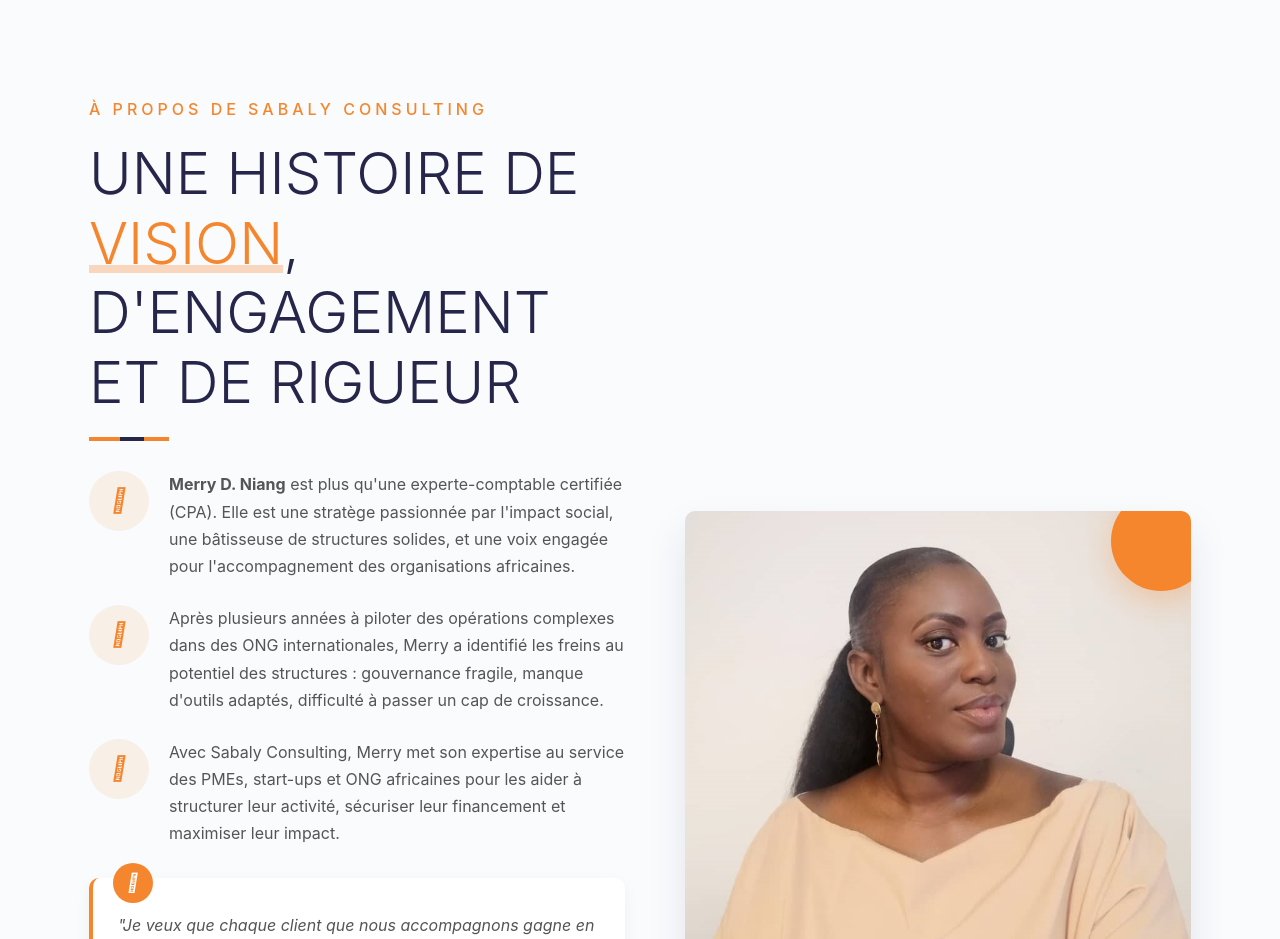
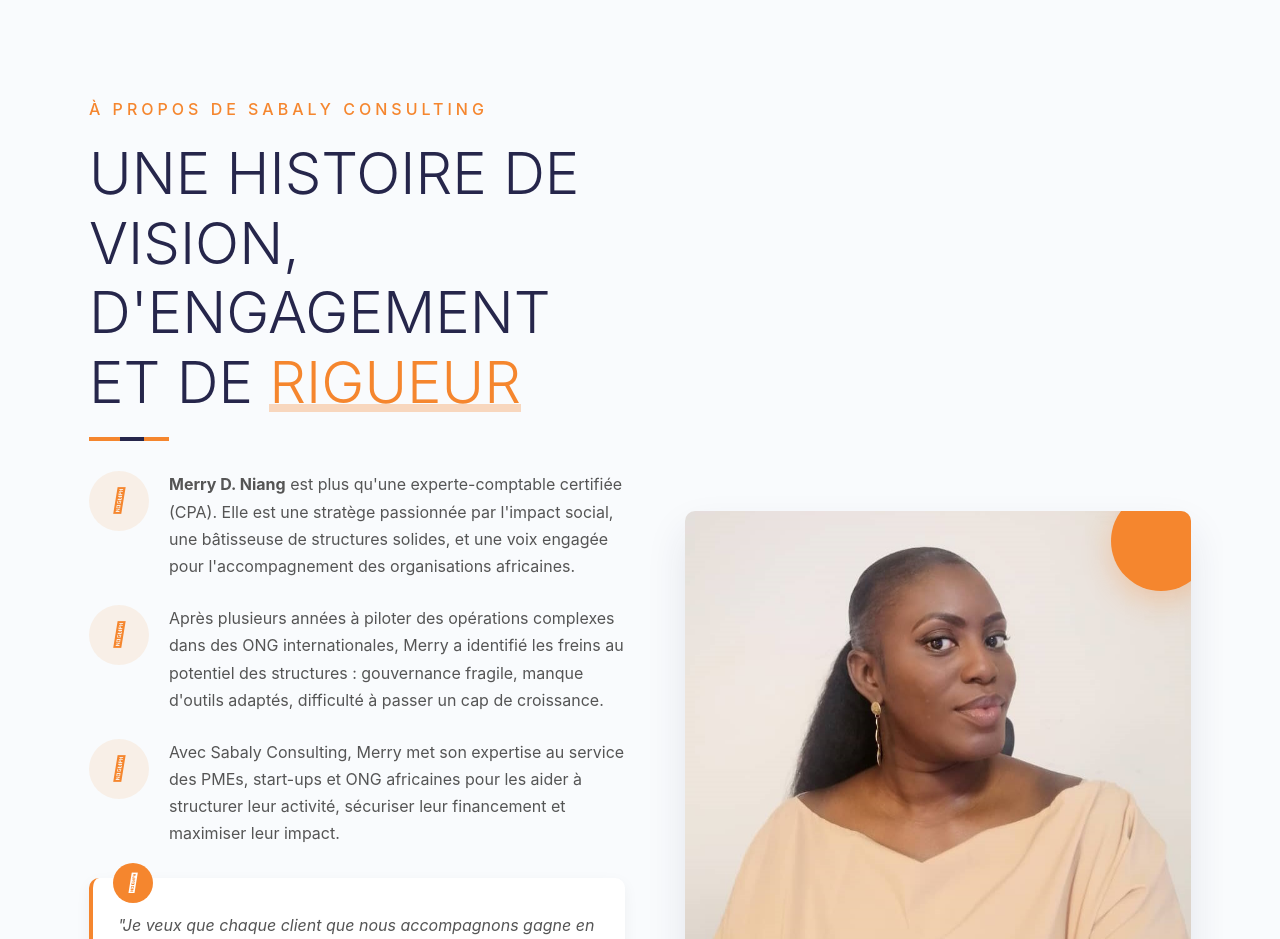
Before and after one commit to thiamyoussouph/sabalyconsulting, a plain HTML site: page index.html in a window 1280 px wide. Shown: the part 2340-3279 px from the top of the page. Drawn offline with Linux system fonts and the light colour scheme.

Commit message:
refonte contenue

```diff
--- a/index.html
+++ b/index.html
@@ -512,7 +512,7 @@
             <div class="col-lg-6 mb-5 mb-lg-0">
                 <div class="title mb-4" data-aos="fade-up">
                     <h6 class="title-primary text-uppercase">À PROPOS DE SABALY CONSULTING</h6>
-                    <h1 class="title-blue display-4 mb-3">Une histoire de <span class="highlight">vision</span>, d'engagement et de rigueur</h1>
+                    <h1 class="title-blue display-4 mb-3">Une histoire de vision, d'engagement et de <span class="highlight">rigueur</span></h1>
                     <div class="animated-bar"></div>
                 </div>
 
```
